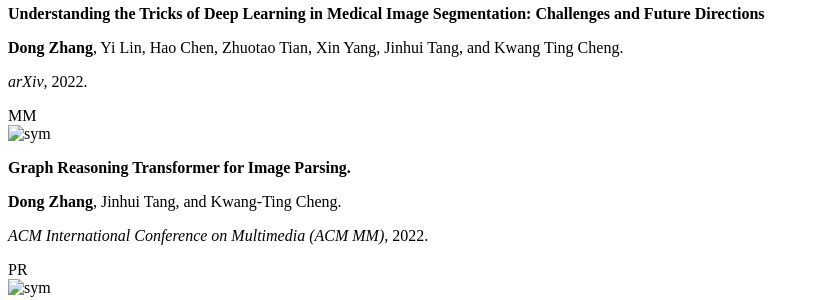
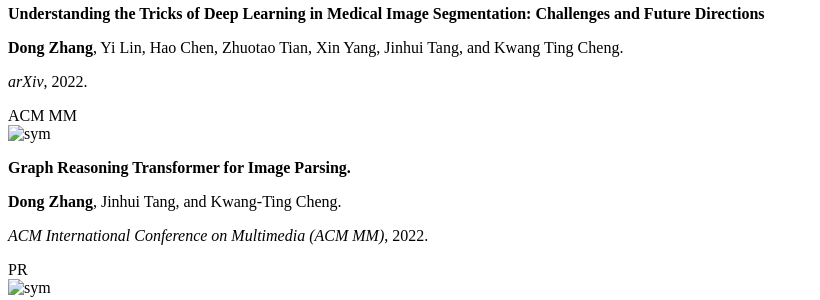
Before and after one commit to ZHANGDONG-NJUST/zhangdong-njust.github.io, a Jekyll site: the page built from _pages/includes/2_publication.md, in a window 1280 px wide and 900 px high, scrolled down 914 px. Shown: the part 153-453 px from the top of the window, without its empty margins (0-820 px from the left). Built offline with Jekyll 4.4.1, drawn with Linux system fonts in a browser that asks for light colours; our own code applies the rules of GitHub Pages for plain Markdown files.

Commit message:
Update 2_publication.md

```diff
--- a/_pages/includes/2_publication.md
+++ b/_pages/includes/2_publication.md
@@ -70,7 +70,7 @@
 </div>
 
 
-<div class='paper-box'><div class='paper-box-image'><div><div class="badge">MM</div><img src='images/publication/6.png' alt="sym" width="100%"></div></div>
+<div class='paper-box'><div class='paper-box-image'><div><div class="badge">ACM MM</div><img src='images/publication/6.png' alt="sym" width="100%"></div></div>
 <div class='paper-box-text' markdown="1">
 
 **Graph Reasoning Transformer for Image Parsing.**
```
